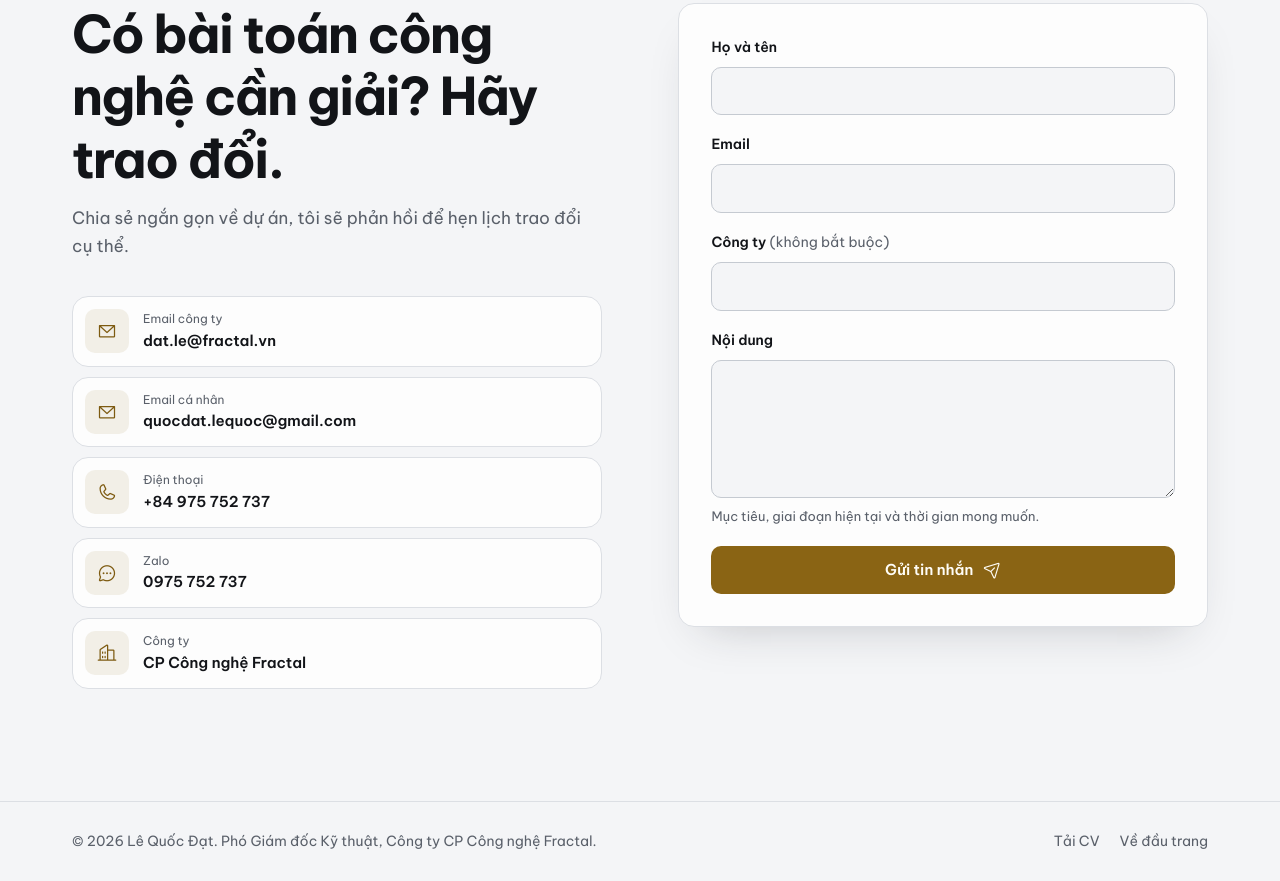
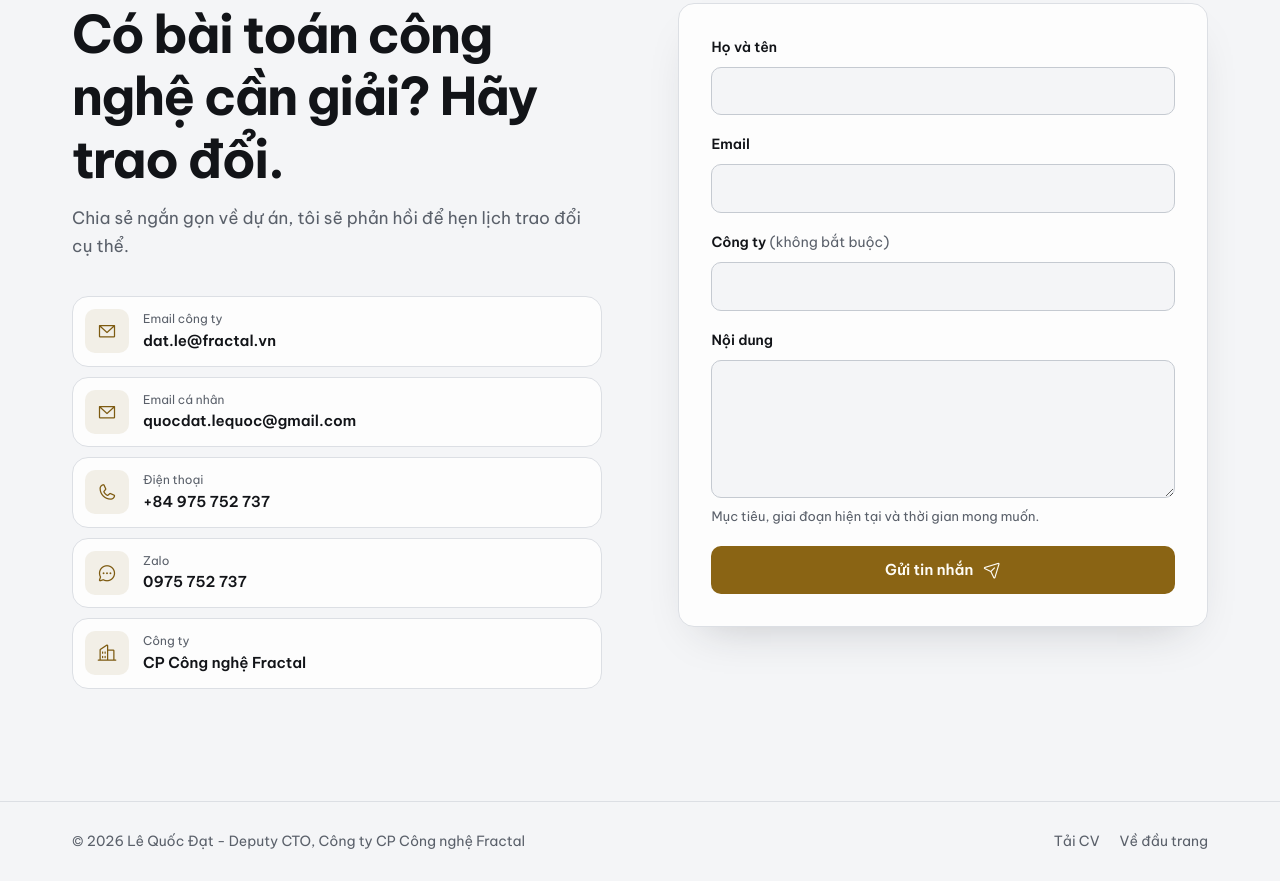
Before and after one commit to elninoqd/elninoqd.github.io, a plain HTML site: page index.html in a window 1280 px wide. Shown: the part 9859-10740 px from the top of the page. Drawn offline with nearby package versions, Linux system fonts and the light colour scheme.

Commit message:
Update footer text
Co-Authored-By: Claude Sonnet 5.5 <noreply@anthropic.com>

```diff
--- a/index.html
+++ b/index.html
@@ -689,7 +689,7 @@
 
   <footer class="footer">
     <div class="container footer__inner">
-      <p>&copy; <span id="year">2026</span> Lê Quốc Đạt. Phó Giám đốc Kỹ thuật, Công ty CP Công nghệ Fractal.</p>
+      <p>&copy; <span id="year">2026</span> Lê Quốc Đạt - Deputy CTO, Công ty CP Công nghệ Fractal</p>
       <div class="footer__links">
         <a href="cv.pdf" download>Tải CV</a>
         <a href="#top">Về đầu trang</a>
```
